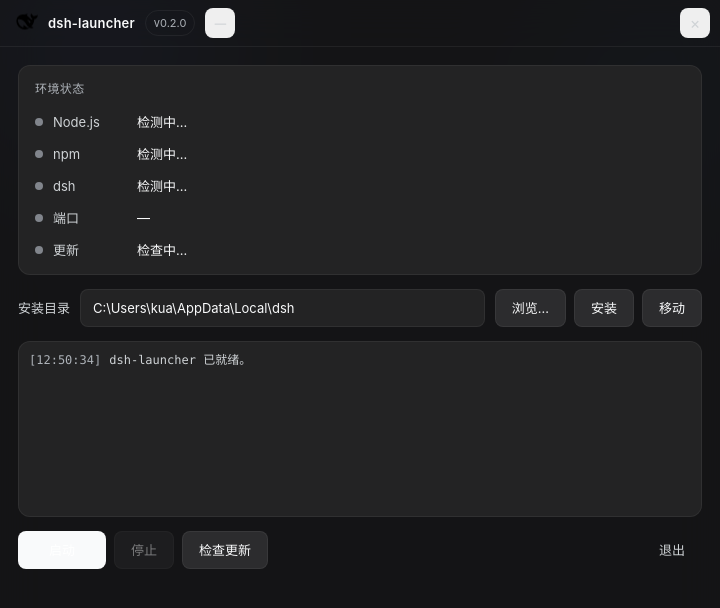
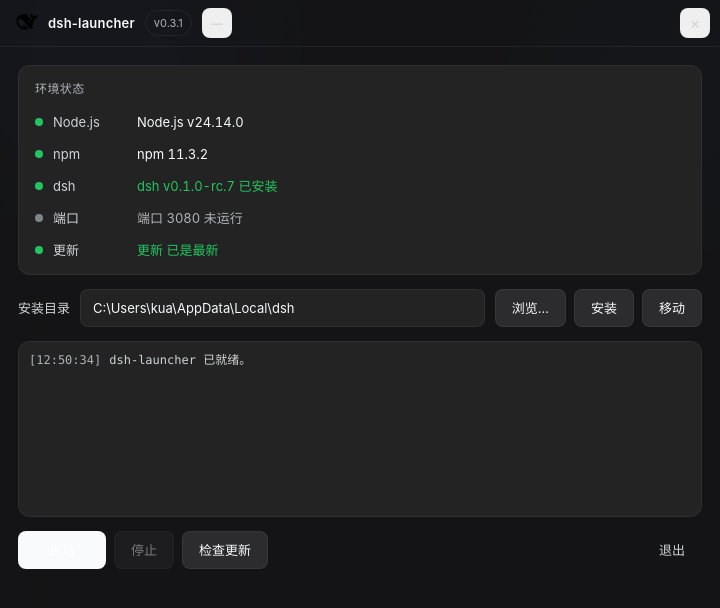
Before and after one commit to kuaizhongqiang/dsh-launcher, an Electron app: page ui/index.html in a window 720 px wide. Drawn offline with Linux system fonts and the light colour scheme.

Commit message:
fix: 修复状态检测卡"检测中"与便携版任务栏固定失效
- ui: 状态行补 id（app.js 用 getElementById 取值，此前取到 null 抛错，
  refreshStatus 永远失败 → 状态卡"检测中…"、停止按钮永远禁用）
- ui: refreshStatus 永不抛错 + init 先挂按钮再检测并自动重试
- electron-main: 忽略未知 Chromium 开关；便携版临时目录运行时提示任务栏固定会失效
- build: 新增 NSIS 安装版（可固定任务栏），CI 双产物发布
- docs: 下载/构建说明更新；版本 0.3.1

```diff
--- a/ui/app.js
+++ b/ui/app.js
@@ -106,7 +106,14 @@ function setValue(key, text, cls = '') {
 }
 
 async function refreshStatus() {
-  const s = await bridge.getStatus();
+  // 状态刷新永不应把界面卡死：失败只记日志，返回 false 供调用方重试。
+  let s;
+  try {
+    s = await bridge.getStatus();
+  } catch (e) {
+    log('状态检测失败：' + e.message, 'err');
+    return false;
+  }
   // 同步状态，供按钮启用/文案使用（此前只更新显示、未同步 state）
   state.installed = s.dsh.installed;
   state.running = s.port.running;
@@ -153,6 +160,7 @@ async function refreshStatus() {
     setValue('update', '更新  已是最新', 'green');
     setDot('update', 'dot-green');
   }
+  return true;
 }
 
 function renderButtons() {
@@ -315,19 +323,7 @@ function onExit() {
   if (window.launcherVersion) {
     $('ver').textContent = window.launcherVersion;
   }
-  try {
-    const s0 = await bridge.getStatus();
-    if (!window.launcherBridge && !state.installed) {
-      // 预览模式：先不预填，保持模拟效果
-    } else if (s0.installedDir) {
-      $('pathInput').value = s0.installedDir;
-    } else if (s0.defaultDir && !$('pathInput').value.trim()) {
-      $('pathInput').value = s0.defaultDir;
-    }
-  } catch (e) {
-    /* 忽略 */
-  }
-  log('dsh-launcher 已就绪。', '');
+  // 先挂按钮，保证界面立即可用：状态请求失败也不阻塞交互
   $('btnStart').addEventListener('click', onStart);
   $('btnStop').addEventListener('click', onStop);
   $('btnInstall').addEventListener('click', onInstall);
@@ -336,8 +332,24 @@ function onExit() {
   $('btnUpdate').addEventListener('click', onUpdate);
   $('btnExit').addEventListener('click', onExit);
   $('btnClose').addEventListener('click', onExit);
+  log('dsh-launcher 已就绪。', '');
 
-  await refreshStatus();
+  // 预填安装目录（失败忽略）
+  try {
+    const s0 = await bridge.getStatus();
+    if (s0.installedDir) {
+      $('pathInput').value = s0.installedDir;
+    } else if (s0.defaultDir && !$('pathInput').value.trim()) {
+      $('pathInput').value = s0.defaultDir;
+    }
+  } catch (e) {
+    /* 忽略 */
+  }
+  // 初始状态检测：失败自动重试几次（首启冷启动偶尔慢）
+  for (let i = 1; i <= 3; i++) {
+    if (await refreshStatus()) break;
+    if (i < 3) await delay(600 * i);
+  }
   renderButtons();
 })();
 
--- a/ui/index.html
+++ b/ui/index.html
@@ -23,7 +23,7 @@
     <header class="titlebar">
       <img class="logo" src="favicon.svg" alt="dsh" draggable="false">
       <span class="title">dsh-launcher</span>
-      <span class="version" id="ver">v0.2.0</span>
+      <span class="version" id="ver">v0.3.1</span>
       <button class="btn btn-icon btn-min" id="btnMin" title="最小化" aria-label="最小化" hidden>─</button>
       <button class="btn btn-icon btn-close" id="btnClose" title="关闭" aria-label="关闭">×</button>
     </header>
@@ -37,27 +37,27 @@
           <li class="status-row" data-key="node">
             <span class="dot dot-dim"></span>
             <span class="row-label">Node.js</span>
-            <span class="row-value" data-field="node">检测中…</span>
+            <span class="row-value" id="node" data-field="node">检测中…</span>
           </li>
           <li class="status-row" data-key="npm">
             <span class="dot dot-dim"></span>
             <span class="row-label">npm</span>
-            <span class="row-value" data-field="npm">检测中…</span>
+            <span class="row-value" id="npm" data-field="npm">检测中…</span>
           </li>
           <li class="status-row" data-key="dsh">
             <span class="dot dot-dim"></span>
             <span class="row-label">dsh</span>
-            <span class="row-value" data-field="dsh">检测中…</span>
+            <span class="row-value" id="dsh" data-field="dsh">检测中…</span>
           </li>
           <li class="status-row" data-key="port">
             <span class="dot dot-dim"></span>
             <span class="row-label">端口</span>
-            <span class="row-value" data-field="port">—</span>
+            <span class="row-value" id="port" data-field="port">—</span>
           </li>
           <li class="status-row" data-key="update">
             <span class="dot dot-dim"></span>
             <span class="row-label">更新</span>
-            <span class="row-value" data-field="update">检查中…</span>
+            <span class="row-value" id="update" data-field="update">检查中…</span>
           </li>
         </ul>
       </section>
```
Also changed, not shown: README.zh-CN.md (+12 -1 lines), package.json (+9 -1 lines), src/electron-main.ts (+16 -3 lines), .github/workflows/release.yml, README.md, 1 other file.
